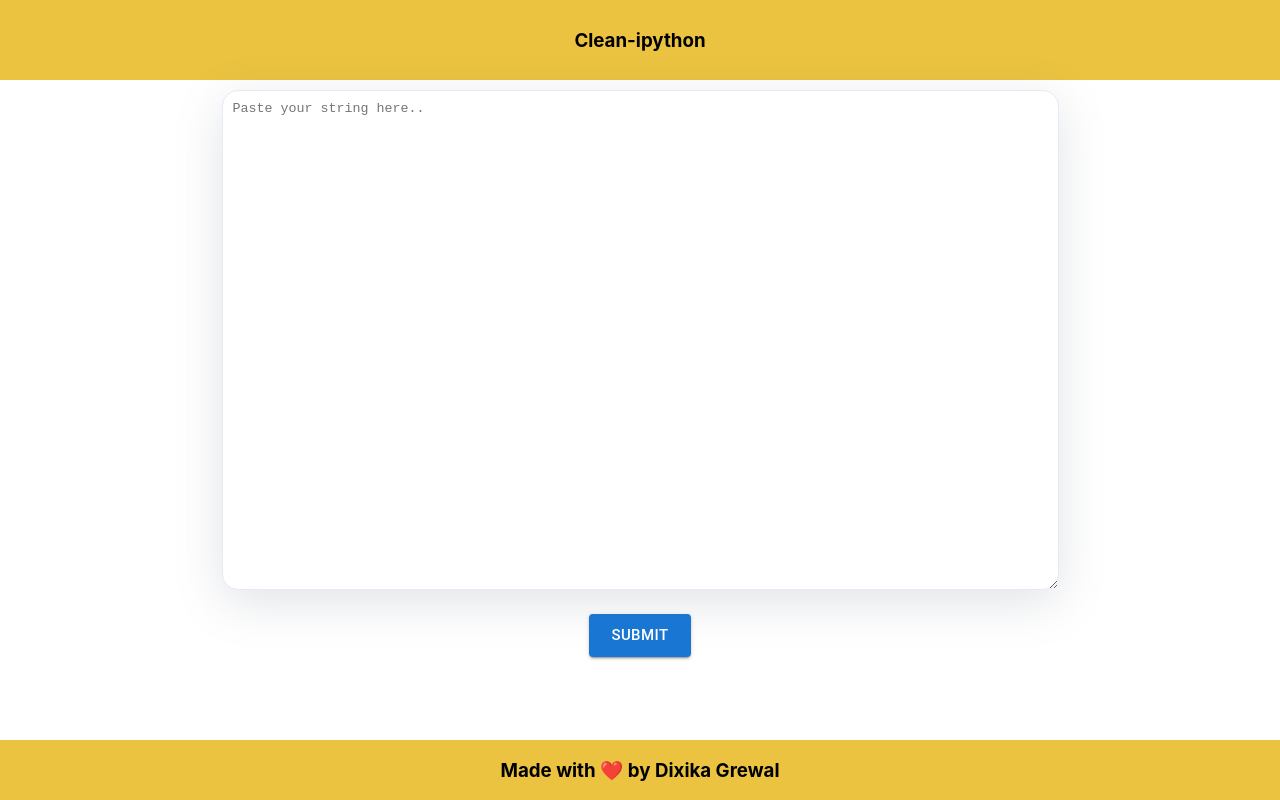
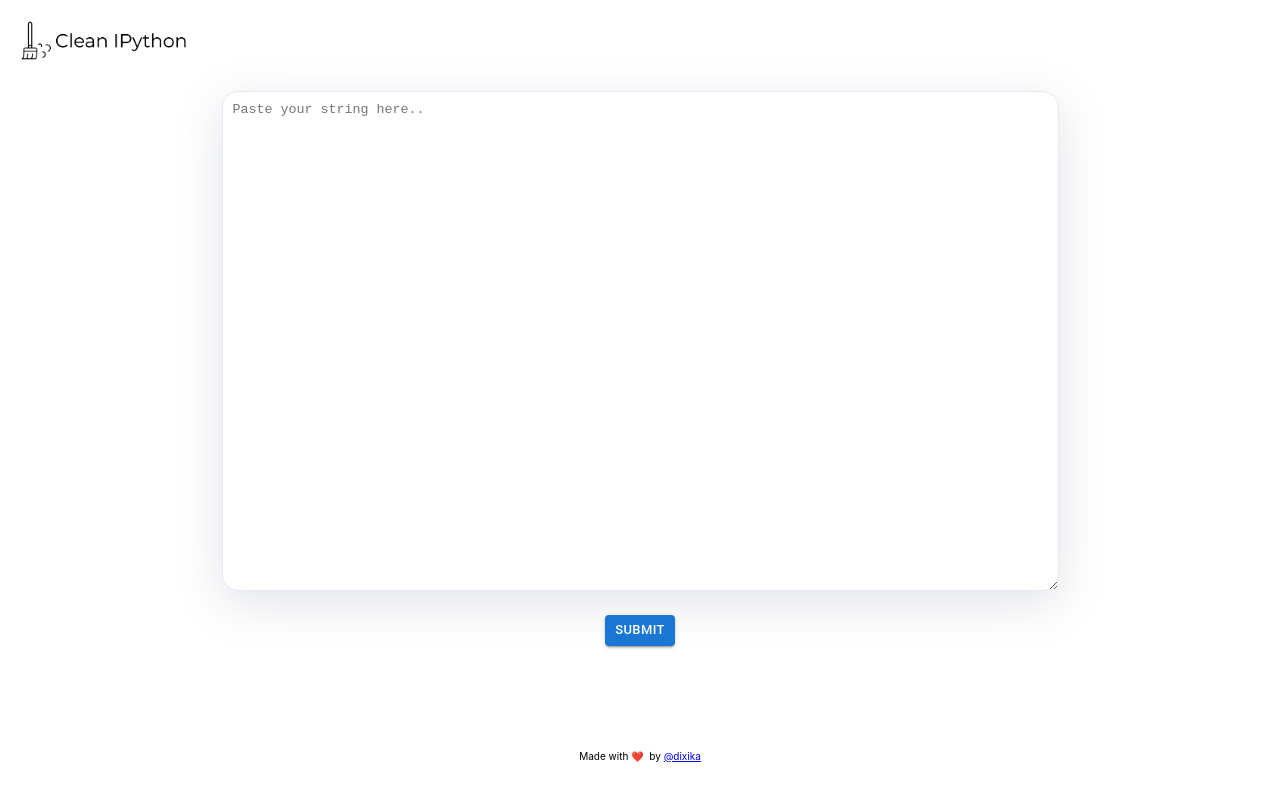
Before and after one commit to dixg/clean-ipython, a React (Create React App) app: page / in a window 1280 px wide. Built offline with nearby package versions, Linux system fonts and the light colour scheme.

Commit message:
added logo

```diff
--- a/src/App.css
+++ b/src/App.css
@@ -13,10 +13,16 @@ body {
 
 .header {
   /* padding: 1rem; */
-  background-color: rgb(235, 195, 64);
-  /* margin-bottom: 1rem;*/
+  /* background-color: rgb(235, 195, 64); */
   padding: 10px;
+  text-align: left;
+  overflow:auto
 }
+.header-img {
+  float: left;
+  width: 15%;
+}
+
 
 .wrapper {
   padding: 10px;
@@ -46,12 +52,12 @@ body {
 }
 
 .footer {
-  background-color: rgb(235, 195, 64);
   overflow: hidden;
   height: 60px;   /* height mentioned in .wrapper */
   width: 100%;
   bottom: 0;
   position: absolute;
+  font-size: 10px;
 }
 
 @media (prefers-reduced-motion: no-preference) {
--- a/src/App.js
+++ b/src/App.js
@@ -1,6 +1,7 @@
 import "./App.css";
 import React, { useState } from "react";
 import Button from '@mui/material/Button';
+import logo from './logo.png';
 
 function App() {
   let [result, setResult] = useState("");
@@ -58,7 +59,7 @@ function App() {
   return (
     <div className="App">
       <div className="header">
-        <h3>Clean-ipython</h3>
+       <img class="header-img" src={logo} alt="logo"/>
       </div>
       <div className="wrapper">
         <div className="text-area-box">
@@ -69,13 +70,13 @@ function App() {
           />
         </div>
         <div className="submit-button">
-        <Button variant="contained"  size="large" onClick={handleSubmit}>Submit</Button>
+        <Button variant="contained"  size="small" onClick={handleSubmit}>Submit</Button>
         </div>
       </div>
       <div className="footer">
-        <h3>
-          Made with <Emoji label="Heart" symbol="❤️" /> by Dixika Grewal
-        </h3>
+        <p>
+          Made with <span> <Emoji label="Heart" symbol="❤️"/>&nbsp; by </span><a href="https://twitter.com/dixika_grewal">@dixika</a>
+          </p>
       </div>
     </div>
   );
```
Also changed, not shown: src/logo.png (added).
